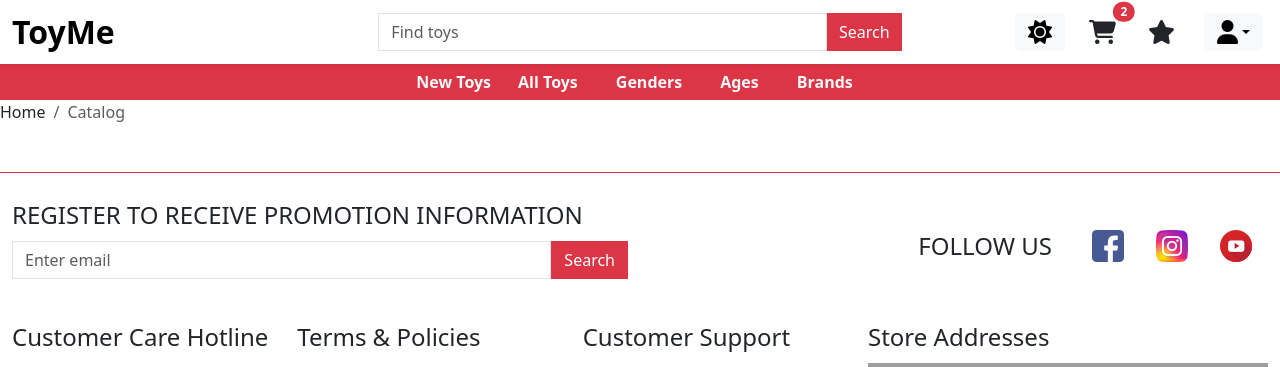
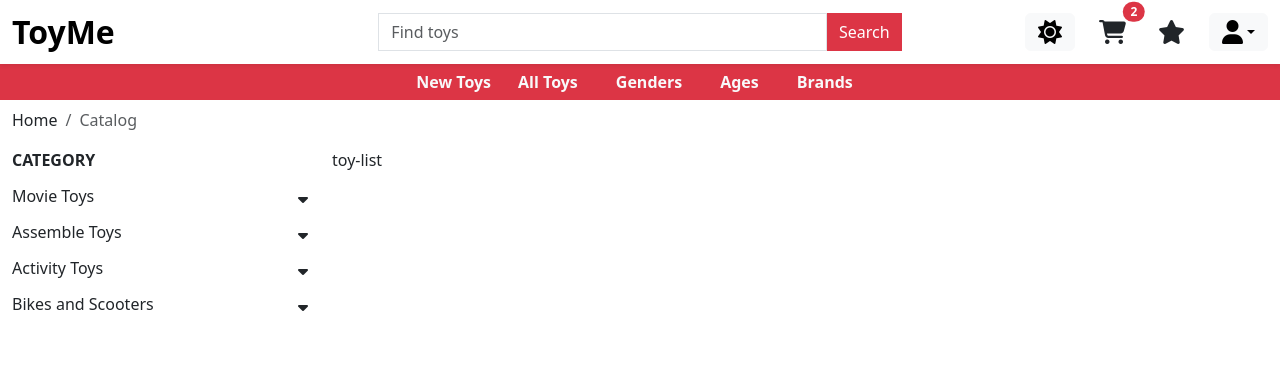
Before and after one commit to hhddang/toy-shop-fe, a React (Vite) app: page /catalog in a window 1280 px wide. Shown: the top 367 px of the page. Built offline with nearby package versions, Linux system fonts and the light colour scheme; grey boxes are pictures that could not be loaded.

Commit message:
Add comp: Sidebar

```diff
--- a/src/components/Breadcrumbs/index.tsx
+++ b/src/components/Breadcrumbs/index.tsx
@@ -2,6 +2,7 @@ import { useLocation } from "react-router-dom";
 import { Breadcrumb as BBreadcrumb } from "react-bootstrap";
 import { LinkContainer } from "react-router-bootstrap";
 import { useEffect } from "react";
+import { pathToStr } from "@utils";
 
 export default function Breadcrumbs() {
   const location = useLocation();
@@ -25,7 +26,7 @@ export default function Breadcrumbs() {
               <BBreadcrumb.Item
                 active={index == breadcrumbList.length - 1}
                 className="text-capitalize">
-                {breadcrumb.replaceAll("-", " ")}
+                {pathToStr(breadcrumb)}
               </BBreadcrumb.Item>
             </LinkContainer>
           );
--- a/src/components/Header.tsx
+++ b/src/components/Header.tsx
@@ -15,7 +15,8 @@ import { LinkContainer } from "react-router-bootstrap";
 import { Link } from "react-router-dom";
 import { useContext, useEffect, useState } from "react";
 import { Store } from "../store";
-import { DropdownMenu } from "@components";
+import { HoverDropdown } from "@components";
+import { TOP_CATEGORY_LIST } from "models/category";
 
 function Header() {
   const {
@@ -29,6 +30,14 @@ function Header() {
   const userInfo = {};
   const [searchText, setSearchText] = useState<string>("");
   console.log(searchText);
+
+  const ALL_TOYS_CATEGORY_DATA = TOP_CATEGORY_LIST.map((topCategory) => {
+    return {
+      title: topCategory.name,
+      itemList: topCategory.subCategoryList.map((category) => category.name),
+    };
+  });
+
   useEffect(() => {
     document.body.setAttribute("data-bs-theme", mode);
   }, [mode]);
@@ -158,57 +167,31 @@ function Header() {
         className="d-flex gap-3 justify-content-center align-items-center bg-danger"
         id="sticky-navbar">
         <LinkContainer
-          to="/catalog/new-toys/anc/bnc"
+          to="/catalog/new-toys"
           className="text-light fw-semibold">
           <Nav.Link>New Toys</Nav.Link>
         </LinkContainer>
 
-        <DropdownMenu
-          title={<button className="fw-semibold text-light">All Toys</button>}
+        <HoverDropdown
+          title="All Toys"
           place="center"
+          menuList={ALL_TOYS_CATEGORY_DATA}
+        />
+
+        <HoverDropdown
+          title="Genders"
+          menuList={[{ itemList: ["Boy", "Girl", "Unisex"] }]}
+        />
+
+        <HoverDropdown
+          title="Ages"
           menuList={[
-            {
-              title: "Movie Toys",
-              itemList: ["Super Heroes", "Monsters", "Robots"],
-            },
-            {
-              title: "Assemble Toys",
-              itemList: ["Lego", "SemiBlock", "Others"],
-            },
-            { title: "Activity Toys", itemList: ["Indoor", "Outdoor"] },
-            {
-              title: "Movie Toys",
-              itemList: ["Super Heroes", "Monsters", "Robots"],
-            },
-            {
-              title: "Assemble Toys",
-              itemList: ["Lego", "SemiBlock", "Others"],
-            },
-            { title: "Activity Toys", itemList: ["Indoor", "Outdoor"] },
-            {
-              title: "Movie Toys",
-              itemList: ["Super Heroes", "Monsters", "Robots"],
-            },
-            {
-              title: "Assemble Toys",
-              itemList: ["Lego", "SemiBlock", "Others"],
-            },
-            { title: "Activity Toys", itemList: ["Indoor", "Outdoor"] },
+            { itemList: ["0 to 3 years", "3 to 12 years", "12 years+"] },
           ]}
         />
 
-        <DropdownMenu
-          title={<button className="fw-semibold text-light">Genders</button>}
-          menuList={[{ itemList: ["Boy", "Girl", "Unisex"] }]}
-        />
-
-        <DropdownMenu
-          title={<button className="fw-semibold text-light">Ages</button>}
-          menuList={[{ itemList: ["0-3 years", "3-12 years", "12 years +"] }]}
-        />
-
-        <DropdownMenu
-          title={<button className="fw-semibold text-light">Brands</button>}
+        <HoverDropdown
+          title="Brands"
           menuList={[{ itemList: ["Lego", "Marvel"] }]}
         />
       </div>
--- a/src/components/DropdownMenu/index.scss
+++ b/src/components/HoverDropdown/index.scss
@@ -1,4 +1,4 @@
-.dropdown {
+.hover-dropdown {
   position: relative;
   padding: 5px;
   &:hover {
@@ -12,7 +12,7 @@
     z-index: 2;
     display: none;
     box-shadow: 0 0 3px;
-    top: 100%;
+    top: 90%;
 
     &--center {
       left: 50%;
@@ -43,7 +43,7 @@
         display: flex;
         flex-direction: column;
         align-items: start;
-        min-width: 130px;
+        min-width: 160px;
         margin-bottom: 10px;
 
         .submenu-title {
--- /dev/null
+++ b/src/components/Sidebar.tsx
@@ -0,0 +1,89 @@
+import { strToPath } from "@utils";
+import { TOP_CATEGORY_LIST } from "models/category";
+import { Container, Row } from "react-bootstrap";
+import { Link } from "react-router-dom";
+
+const SidebarItemTitle = ({ children }: { children: string }) => {
+  return (
+    <span className="text-uppercase fw-semibold p-0 mb-2">{children}</span>
+  );
+};
+
+const InlineDropdown = ({
+  title,
+  itemList,
+  activeKey,
+}: {
+  title: string;
+  itemList: string[];
+  activeKey: string;
+}) => {
+  const isActive =
+    itemList.filter((item) => strToPath(item) == activeKey).length >= 1 ||
+    activeKey == strToPath(title);
+
+  return (
+    <div className="inline-dropdown px-0 mb-1">
+      <Link
+        to={`/catalog/${strToPath(title)}`}
+        className={`px-0 d-flex justify-content-between align-items-center w-100 py-1 ${
+          isActive && "text-danger fw-semibold fst-italic"
+        }`}>
+        <span>{title}</span>
+        <i
+          className={
+            isActive ? "fa-solid fa-sort-up" : "fa-solid fa-sort-down"
+          }></i>
+      </Link>
+
+      <ul className={`m-0 ${isActive ? "d-block" : "d-none"}`}>
+        {itemList.map((item, index) => {
+          const itemKey = strToPath(item);
+          return (
+            <li key={index} className="py-1 border-bottom px-2">
+              <Link
+                to={`/catalog/${strToPath(title)}/${itemKey}`}
+                className={`${activeKey == itemKey && "text-danger"}`}>
+                {item}
+              </Link>
+            </li>
+          );
+        })}
+      </ul>
+    </div>
+  );
+};
+
+export default function Sidebar({
+  activeKey = "Super Heroes",
+}: {
+  activeKey?: string;
+}) {
+  const SIDEBAR_CATEGORY_DATA = TOP_CATEGORY_LIST.map((topCategory) => {
+    return {
+      title: topCategory.name,
+      itemList: topCategory.subCategoryList.map((category) => category.name),
+    };
+  });
+
+  return (
+    <>
+      <Container fluid>
+        <Row className="d-flex flex-column">
+          <SidebarItemTitle>Category</SidebarItemTitle>
+
+          <div className="d-flex flex-column p-0">
+            {SIDEBAR_CATEGORY_DATA.map((category, index) => (
+              <InlineDropdown
+                title={category.title}
+                itemList={category.itemList}
+                activeKey={activeKey}
+                key={index}
+              />
+            ))}
+          </div>
+        </Row>
+      </Container>
+    </>
+  );
+}
--- a/src/components/index.ts
+++ b/src/components/index.ts
@@ -1,4 +1,4 @@
 import Breadcrumbs from "./Breadcrumbs";
-import DropdownMenu from "./DropdownMenu";
+import HoverDropdown from "./HoverDropdown";
 
-export { DropdownMenu, Breadcrumbs };
+export { HoverDropdown, Breadcrumbs };
--- a/src/index.scss
+++ b/src/index.scss
@@ -42,3 +42,8 @@ button {
   background: none;
   border: none;
 }
+
+ul {
+  list-style-type: none;
+  padding: 0;
+}
--- /dev/null
+++ b/src/models/category.tsx
@@ -0,0 +1,97 @@
+export class Category {
+  id!: string;
+  name!: string;
+  rootCategoryId?: string;
+  slug?: string;
+  subCategoryList?: Category[];
+}
+
+export const CATEGORY_LIST: Category[] = [
+  {
+    id: "1",
+    name: "Movie Toys",
+  },
+  {
+    id: "2",
+    name: "Assemble Toys",
+  },
+  {
+    id: "3",
+    name: "Activity Toys",
+  },
+  {
+    id: "4",
+    name: "Bikes and Scooters",
+  },
+
+  {
+    id: "5",
+    name: "Super Heroes",
+    rootCategoryId: "1",
+  },
+  {
+    id: "6",
+    name: "Monsters",
+    rootCategoryId: "1",
+  },
+
+  {
+    id: "7",
+    name: "Robots",
+    rootCategoryId: "1",
+  },
+
+  {
+    id: "8",
+    name: "Lego",
+    rootCategoryId: "2",
+  },
+  {
+    id: "9",
+    name: "Semiblock",
+    rootCategoryId: "2",
+  },
+
+  {
+    id: "10",
+    name: "Indoor",
+    rootCategoryId: "3",
+  },
+  {
+    id: "11",
+    name: "Outdoor",
+    rootCategoryId: "3",
+  },
+
+  {
+    id: "12",
+    name: "Bikes",
+    rootCategoryId: "4",
+  },
+  {
+    id: "13",
+    name: "Scooters",
+    rootCategoryId: "4",
+  },
+  {
+    id: "14",
+    name: "Patin",
+    rootCategoryId: "4",
+  },
+].map((category) => ({
+  ...category,
+  slug: category.name.replaceAll(" ", "-").toLowerCase(),
+}));
+
+export const TOP_CATEGORY_LIST = (function () {
+  const topCategoryList = CATEGORY_LIST.filter(
+    (category) => !category.rootCategoryId
+  ).map((topCategory) => {
+    const subCategoryList = CATEGORY_LIST.filter(
+      (category) => category.rootCategoryId == topCategory.id
+    );
+    return { ...topCategory, subCategoryList };
+  });
+
+  return topCategoryList;
+})();
--- a/src/pages/CatalogPage.tsx
+++ b/src/pages/CatalogPage.tsx
@@ -1,9 +1,29 @@
+import { Col, Container, Row } from "react-bootstrap";
 import { Breadcrumbs } from "@components";
+import Sidebar from "components/Sidebar";
+import { useLocation } from "react-router-dom";
+import { useEffect, useState } from "react";
 
 export default function CatalogPage() {
+  const location = useLocation();
+  const [sidebarKey, setSidebarKey] = useState<string | undefined>(undefined);
+  useEffect(() => {
+    const pathname = window.location.pathname;
+    setSidebarKey(pathname.split("/").slice(-1)[0]);
+  }, [location]);
   return (
     <>
-      <Breadcrumbs />
+      <Container fluid className="mt-2">
+        <Row>
+          <Breadcrumbs />
+        </Row>
+        <Row>
+          <Col className="col-3">
+            <Sidebar activeKey={sidebarKey} />
+          </Col>
+          <Col className="col-9">toy-list</Col>
+        </Row>
+      </Container>
     </>
   );
 }
--- /dev/null
+++ b/src/utils/index.ts
@@ -0,0 +1,14 @@
+export const strToPath = (str: string) =>
+  str.replaceAll(" ", "-").toLowerCase();
+
+export const pathToStr = (path: string) => {
+  path = path
+    .split("-")
+    .map((word) => {
+      const firstLetter = word[0];
+      word.replace(firstLetter, firstLetter.toUpperCase());
+      return word;
+    })
+    .join("-");
+  return path.replaceAll("-", " ");
+};
--- a/tsconfig.json
+++ b/tsconfig.json
@@ -8,7 +8,8 @@
     "baseUrl": "src",
     "paths": {
       "@components": ["./components/index.ts"],
-      "@pages": ["./pages/index.ts"]
+      "@pages": ["./pages/index.ts"],
+      "@utils": ["./utils/index.ts"]
     },
 
     /* Bundler mode */
```
Also changed, not shown: src/components/HoverDropdown/index.tsx (renamed from src/components/DropdownMenu/index.tsx, +21 -15 lines).
